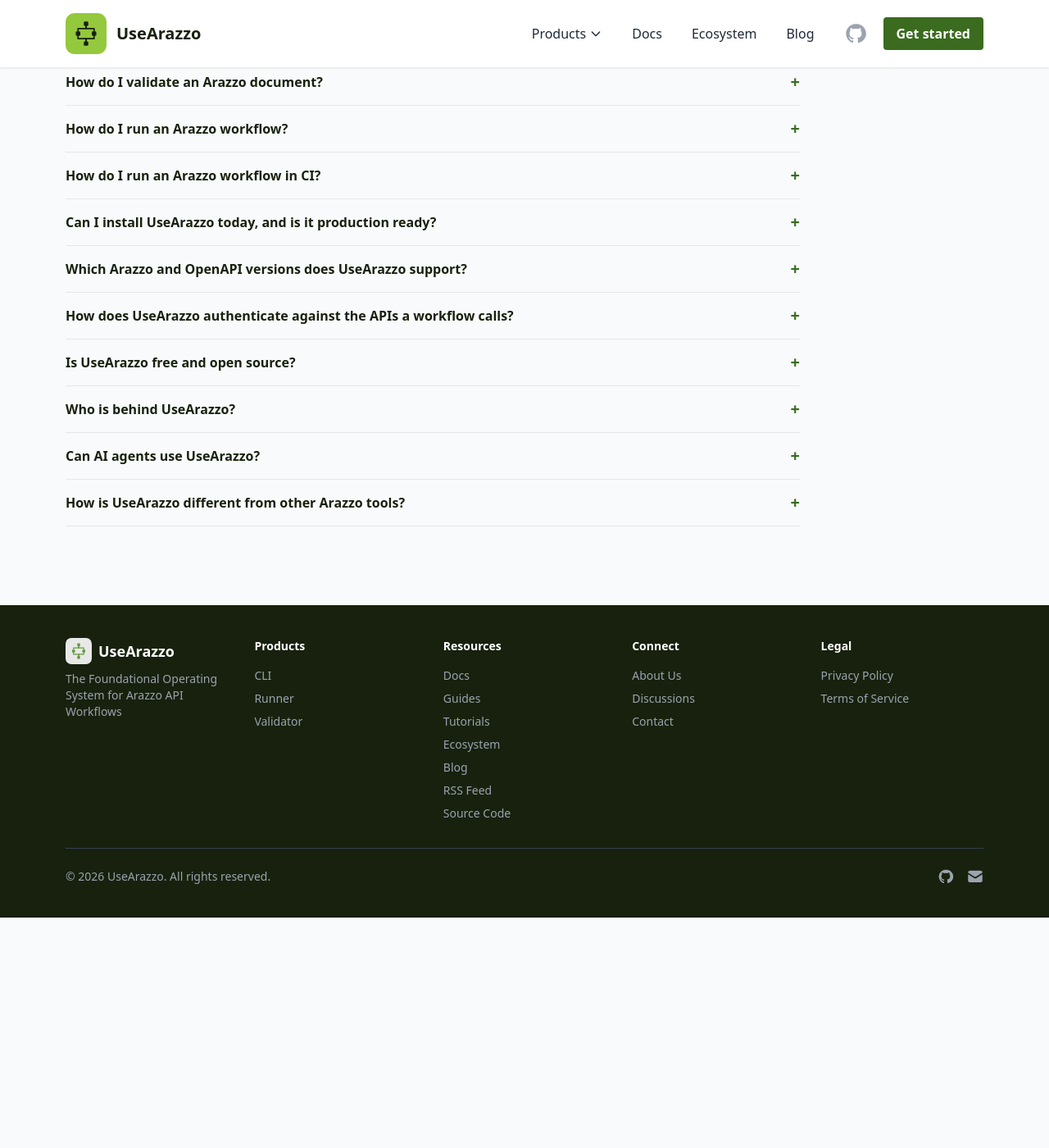
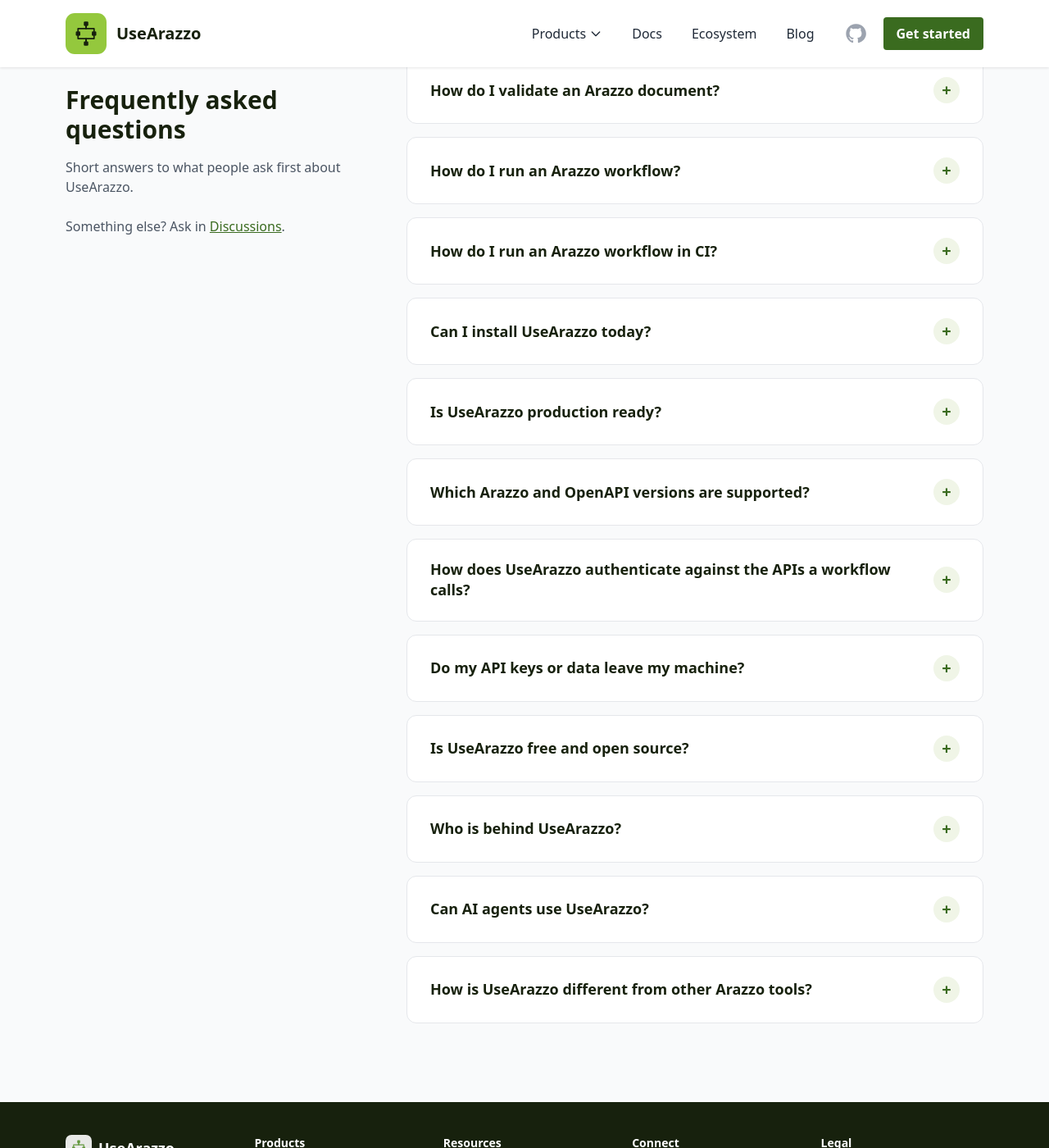
Before and after one commit to usearazzo/website, a Jekyll site: the page built from pages/homepage.html, in a window 1280 px wide and 1400 px high, scrolled down 5540 px. Shown: the whole window at 82% size. Built offline with Jekyll 4.4.1, drawn with Linux system fonts in a browser that asks for light colours; before the commit the page ends 6659 px from its top, so only the background shows below that.

Commit message:
feat(homepage): give the FAQ its own card layout and shorter answers
Shorter answers that lead with the answer, one fact per question, and a
question about keys leaving the machine. The section gets an intro
column beside a stack of cards. A HowTo JSON-LD block mirrors the
What it does pipeline.

Refs usearazzo/usearazzo#2 (item 16)

```diff
--- a/assets/css/main.css
+++ b/assets/css/main.css
@@ -1091,3 +1091,61 @@ h4:hover .heading-anchor {
     color: var(--color-primary-dark);
     border-bottom-color: var(--color-primary-light);
 }
+
+/* Homepage FAQ: roomier than the product-page list. Intro column beside a stack of cards from lg up. */
+.home-faq { display: grid; gap: 2.5rem; }
+@media (min-width: 1024px) {
+    .home-faq { grid-template-columns: minmax(0, 1fr) minmax(0, 2fr); gap: 4rem; align-items: start; }
+    .home-faq-intro { position: sticky; top: 104px; }
+}
+.home-faq-list { display: grid; gap: 1rem; margin: 0; }
+.home-faq-item {
+    background: #FFFFFF;
+    border: 1px solid #E5E7EB;
+    border-radius: 0.75rem;
+    transition: border-color 0.15s ease, box-shadow 0.15s ease;
+}
+.home-faq-item:hover { border-color: var(--color-moss); }
+.home-faq-item:has(.faq-toggle[aria-expanded="true"]) {
+    border-color: var(--color-primary-light);
+    box-shadow: 0 6px 20px rgba(23, 33, 13, 0.06);
+}
+.home-faq-toggle {
+    display: flex;
+    width: 100%;
+    align-items: center;
+    justify-content: space-between;
+    gap: 1.5rem;
+    padding: 1.25rem 1.25rem;
+    text-align: left;
+    font-size: 1.0625rem;
+    font-weight: 600;
+    line-height: 1.4;
+    color: var(--color-primary-dark);
+    border-radius: 0.75rem;
+}
+.home-faq-toggle:focus-visible { outline: 2px solid var(--color-primary-light); outline-offset: 2px; }
+.home-faq-icon {
+    flex: none;
+    display: flex;
+    align-items: center;
+    justify-content: center;
+    width: 2rem;
+    height: 2rem;
+    border-radius: 9999px;
+    background: #F0F5E7;
+    color: var(--color-primary-light);
+    font-size: 1.25rem;
+    line-height: 1;
+    transition: transform 0.15s ease, background-color 0.15s ease, color 0.15s ease;
+}
+.home-faq-toggle[aria-expanded="true"] .home-faq-icon {
+    transform: rotate(45deg);
+    background: var(--color-primary-light);
+    color: #FFFFFF;
+}
+.home-faq-answer { margin: 0; padding: 0 1.25rem 1.5rem; max-width: 68ch; }
+@media (min-width: 768px) {
+    .home-faq-toggle { padding: 1.5rem 1.75rem; font-size: 1.125rem; }
+    .home-faq-answer { padding: 0 1.75rem 1.75rem; }
+}
--- a/pages/homepage.html
+++ b/pages/homepage.html
@@ -9,37 +9,43 @@ faq:
       UseArazzo is a free, open-source JavaScript and TypeScript toolkit for Arazzo, the OpenAPI Initiative's specification for multi-step API workflows. It validates Arazzo documents, runs workflows against live APIs, and returns a trace of every step. It ships as a [CLI](/cli/), a [Validator](/validator/), and a [Runner](/runner/), with a parser and a resolver underneath.
   - question: "What is Arazzo, and when is an OpenAPI description not enough?"
     answer: |
-      Arazzo is the OpenAPI Initiative's specification for describing multi-step API workflows. An OpenAPI description documents each operation on its own. It does not say which calls to make in which order, how the output of one call feeds the next, or what counts as success. An Arazzo document writes that down as steps, inputs, success criteria, and outputs, in a file that both people and machines can read.
+      Arazzo is the OpenAPI Initiative's specification for multi-step API workflows. OpenAPI describes each operation on its own. Arazzo describes how to use them together: which calls to make in which order, how the output of one call feeds the next, and what counts as success.
   - question: "How do I validate an Arazzo document?"
     answer: |
-      Run `npx @usearazzo/cli validate workflow.arazzo.yaml`. It prints every problem with its location, severity, and rule code, and exits with `1` when there is an error, so the same command works as a CI step. From JavaScript or TypeScript, `validateURI` from `@usearazzo/validator` returns the same problems as Language Server Protocol diagnostics. The checks go beyond JSON Schema: required fields, types, unique IDs, steps and workflows that must exist in the document, and runtime expression syntax. They cover the Arazzo document itself, so an `operationId` that is missing from the OpenAPI description is not reported. The [getting started guide](/docs/guides/getting-started/) walks through both routes.
+      Run `npx @usearazzo/cli validate workflow.arazzo.yaml`. It prints every problem with its location, severity, and rule code, and exits with `1` on an error, so it works as a CI step as is. In code, `validateURI` from `@usearazzo/validator` returns the same problems as data. The checks cover the Arazzo document itself, so an `operationId` that is missing from the OpenAPI description is not reported. The [getting started guide](/docs/guides/getting-started/) walks through it.
   - question: "How do I run an Arazzo workflow?"
     answer: |
-      Install `@usearazzo/runner`, load the document with `ArazzoRunner.load(uri)`, and call `runner.execute(workflowId, { inputs })`. The Runner sends each step's request to the API described by the OpenAPI source description. It supports success criteria of every type (simple, regex, JSONPath, and XPath), `onSuccess` and `onFailure` actions with `goto`, `retry`, and `end`, sub-workflows, and `dependsOn`. The result carries the final status, the workflow outputs, and a trace of every step. Today the Runner is a library: the CLI has no run command. The [Runner API reference](/docs/runner/) covers server overrides, failures, and every option.
+      Install `@usearazzo/runner`, then call `ArazzoRunner.load(uri)` and `runner.execute(workflowId, { inputs })`. The result carries the final status, the workflow outputs, and a trace of every step. Success criteria, `goto`, `retry`, `end`, sub-workflows, and `dependsOn` are supported. The Runner is a library: the CLI has no run command. The [Runner API reference](/docs/runner/) covers every option.
   - question: "How do I run an Arazzo workflow in CI?"
     answer: |
-      Write a short Node.js script and run it as a CI step. Load the document with `ArazzoRunner.load`, call `execute`, and set the exit code from the result: `process.exitCode = result.status === 'completed' ? 0 : 1`. The CLI validates today and has no run command, so the script is how a workflow runs in a pipeline. The [getting started guide](/docs/guides/getting-started/#check-before-run) builds a complete script that validates first and then runs.
-  - question: "Can I install UseArazzo today, and is it production ready?"
+      Write a short Node.js script and run it as a CI step. Load the document with `ArazzoRunner.load`, call `execute`, and set the exit code from the result: `process.exitCode = result.status === 'completed' ? 0 : 1`. The [getting started guide](/docs/guides/getting-started/#check-before-run) builds a complete script that validates first and then runs.
+  - question: "Can I install UseArazzo today?"
     answer: |
-      Yes, you can install it today. Five packages are on npm: `@usearazzo/cli`, `@usearazzo/validator`, `@usearazzo/runner`, `@usearazzo/parser`, and `@usearazzo/resolver`. They are for JavaScript and TypeScript and need Node.js 20.10 or newer. They are production ready. The alpha label describes the API surface, which may still change before the stable release. It does not describe quality: the test suite runs on every pull request and every night, and it includes end-to-end workflow runs against a real API server. For production use, pin an exact version and upgrade when you choose to.
-  - question: "Which Arazzo and OpenAPI versions does UseArazzo support?"
+      Yes. Five packages are on npm: `@usearazzo/cli`, `@usearazzo/validator`, `@usearazzo/runner`, `@usearazzo/parser`, and `@usearazzo/resolver`. They are for JavaScript and TypeScript and need Node.js 20.10 or newer.
+  - question: "Is UseArazzo production ready?"
+    answer: |
+      Yes. The packages are alphas, and that label describes the API surface, which may still change before the stable release. It does not describe quality: the test suite runs on every pull request and every night, and it includes end-to-end workflow runs against a real API server. Pin an exact version and upgrade when you choose to.
+  - question: "Which Arazzo and OpenAPI versions are supported?"
     answer: |
       Arazzo 1.0.0, 1.0.1, and 1.1.0 workflow documents validate and run, in JSON and YAML. Source descriptions can be OpenAPI 2.0, 3.0.x, or 3.1.x documents, or other Arazzo documents. OpenAPI 3.2.x and AsyncAPI source descriptions are not supported. The [compatibility table](/#compatibility) has every row.
   - question: "How does UseArazzo authenticate against the APIs a workflow calls?"
     answer: |
-      With credentials you supply from outside the workflow, because Arazzo itself says nothing about credentials. Static ones go in `executeOptions`, under the name the workflow document gives the API's source description, with `securities` naming a security scheme the API's OpenAPI document declares: `{ petstoreAPI: { securities: { authorized: { api_key: 'KEY' } } } }`. API keys, bearer tokens, basic auth, and OAuth tokens are covered, and each credential goes where its scheme says: header, query, or cookie. A `requestInterceptor` covers credentials computed per request. The Runner runs no OAuth flow, and the credentials for one API are never sent to another. See [Authentication](/docs/runner/#authentication) in the Runner API reference.
+      With credentials you supply, because Arazzo itself says nothing about them. Pass them per API in `executeOptions`: `{ petstoreAPI: { securities: { authorized: { api_key: 'KEY' } } } }`. API keys, bearer tokens, basic auth, and OAuth tokens are covered. A `requestInterceptor` handles credentials computed per request. The Runner runs no OAuth flow. See [Authentication](/docs/runner/#authentication) in the Runner API reference.
+  - question: "Do my API keys or data leave my machine?"
+    answer: |
+      Only to the APIs your workflow calls. UseArazzo runs on your own machine, with no account and no hosted service in between. A credential is sent only to the API it belongs to, never to another API in the same workflow or to a host that only serves a document.
   - question: "Is UseArazzo free and open source?"
     answer: |
-      Yes. Every package is free, open source, and licensed under Apache 2.0. The toolkit runs on your own machine, and all of the source is in the [arazzo-toolkit repository](https://github.com/usearazzo/arazzo-toolkit) on GitHub.
+      Yes. Every package is free, open source, and licensed under Apache 2.0. All of the source is in the [arazzo-toolkit repository](https://github.com/usearazzo/arazzo-toolkit) on GitHub.
   - question: "Who is behind UseArazzo?"
     answer: |
-      UseArazzo is built by Vladimír Gorej and Francesco Tumanischvili. Both were core contributors to the Swagger open-source tools (Swagger UI, Swagger Editor, Swagger Core, Swagger Codegen), and they contribute to the API specifications themselves, Arazzo among them. The toolkit is built on SpecLynx, their own API tooling foundation. Development happens in the open on GitHub. The [About page](/about/) has the track record.
+      Vladimír Gorej and Francesco Tumanischvili. Both were core contributors to the Swagger open-source tools (Swagger UI, Swagger Editor, Swagger Core, Swagger Codegen), and they contribute to the API specifications themselves, Arazzo among them. The toolkit is built on SpecLynx, their own API tooling foundation. The [About page](/about/) has the track record.
   - question: "Can AI agents use UseArazzo?"
     answer: |
       Yes, through the CLI and the libraries. `npx @usearazzo/cli validate --json` prints the problems as JSON and sets an exit code, so an agent can check a workflow it wrote and fix what is reported. The Runner executes a workflow exactly as the document describes it, so an agent chooses which workflow to run instead of improvising the calls inside it. There is no MCP server today.
   - question: "How is UseArazzo different from other Arazzo tools?"
     answer: |
-      UseArazzo is composed of small parts, and each part also works alone. The Runner runs a whole workflow, a single step, or a single OpenAPI operation with no workflow at all. The HTTP stack is replaceable: supply your own client, for example to go through a proxy or to stub the network in tests. Each of the Runner's [four building blocks](/docs/runner/#architecture) can be swapped as well. The parser, the resolver, and the validator are separate packages for building your own tooling. Everything is a library as well as a CLI, so problems and step traces come back as data. It follows the Arazzo specification as closely as it can: no private extensions, and fixes go upstream into the specification. The [Arazzo Ecosystem](/ecosystem/#tools) page lists the other tools.
+      UseArazzo is built from small parts that also work alone. The Runner runs a whole workflow, a single step, or a single OpenAPI operation. The HTTP stack and each of the Runner's [four building blocks](/docs/runner/#architecture) can be replaced. Everything is a library as well as a CLI, so problems and step traces come back as data. It follows the Arazzo specification as closely as it can, with no private extensions. The [Arazzo Ecosystem](/ecosystem/#tools) page lists the other tools.
 ---
 
 <main>
@@ -420,20 +426,26 @@ faq:
 {% capture link_prefix %}]({{ '/' | relative_url }}{% endcapture %}
 <section id="faq" class="section-padding bg-gray-50">
   <div class="container mx-auto px-4 max-w-6xl">
-    <h2 class="text-3xl font-extrabold text-primary-dark mb-12">Frequently asked questions</h2>
-    <dl class="max-w-4xl divide-y divide-gray-200 border-y border-gray-200">
+    <div class="home-faq">
+      <div class="home-faq-intro">
+        <h2 class="text-3xl font-extrabold text-primary-dark mb-4">Frequently asked questions</h2>
+        <p class="text-gray-600 mb-6">Short answers to what people ask first about UseArazzo.</p>
+        <p class="text-gray-600">Something else? Ask in <a href="https://github.com/orgs/usearazzo/discussions" target="_blank" rel="noopener noreferrer" class="text-primary-light underline hover:no-underline">Discussions</a>.</p>
+      </div>
+      <dl class="home-faq-list">
         {% for item in page.faq %}
-      <div class="py-4">
+        <div class="home-faq-item">
           <dt>
-          <button type="button" class="faq-toggle group flex w-full items-center justify-between gap-4 text-left font-semibold text-primary-dark" aria-expanded="false" aria-controls="faq-answer-{{ forloop.index }}">
+            <button type="button" class="faq-toggle home-faq-toggle" aria-expanded="false" aria-controls="faq-answer-{{ forloop.index }}">
               <span>{{ item.question | escape }}</span>
-            <span class="text-primary-light text-xl leading-none transition-transform group-aria-expanded:rotate-45" aria-hidden="true">+</span>
+              <span class="home-faq-icon" aria-hidden="true">+</span>
             </button>
           </dt>
-        <dd id="faq-answer-{{ forloop.index }}" class="faq-answer post-content mt-3">{{ item.answer | replace: '](/', link_prefix | markdownify }}</dd>
+          <dd id="faq-answer-{{ forloop.index }}" class="faq-answer home-faq-answer post-content">{{ item.answer | replace: '](/', link_prefix | markdownify }}</dd>
         </div>
         {% endfor %}
       </dl>
+    </div>
   </div>
 </section>
 <script type="application/ld+json">
@@ -451,4 +463,19 @@ faq:
 }
 </script>
 
+<script type="application/ld+json">
+{
+  "@context": "https://schema.org",
+  "@type": "HowTo",
+  "name": "How to validate and run an Arazzo workflow with UseArazzo",
+  "description": "Describe an API workflow as an Arazzo document, validate it, run it against live APIs, and read the trace of each step.",
+  "step": [
+    { "@type": "HowToStep", "position": 1, "name": "Describe", "text": "Write the workflow as an Arazzo document and keep it in your repository.", "url": {{ '/#what-it-does' | absolute_url | jsonify }} },
+    { "@type": "HowToStep", "position": 2, "name": "Validate", "text": "Run npx @usearazzo/cli validate on the document. Every violation is reported with its location.", "url": {{ '/cli/' | absolute_url | jsonify }} },
+    { "@type": "HowToStep", "position": 3, "name": "Run", "text": "Load the document with ArazzoRunner from @usearazzo/runner and execute the workflow. Each step runs against live APIs.", "url": {{ '/runner/' | absolute_url | jsonify }} },
+    { "@type": "HowToStep", "position": 4, "name": "Read the trace", "text": "Read the result: each step in run order, the workflow outputs, and the final status.", "url": {{ '/docs/runner/#result' | absolute_url | jsonify }} }
+  ]
+}
+</script>
+
 </main>
```
Also changed, not shown: CLAUDE.md (+1 -1 lines). Lines whose indentation alone changed are shown as unchanged.
